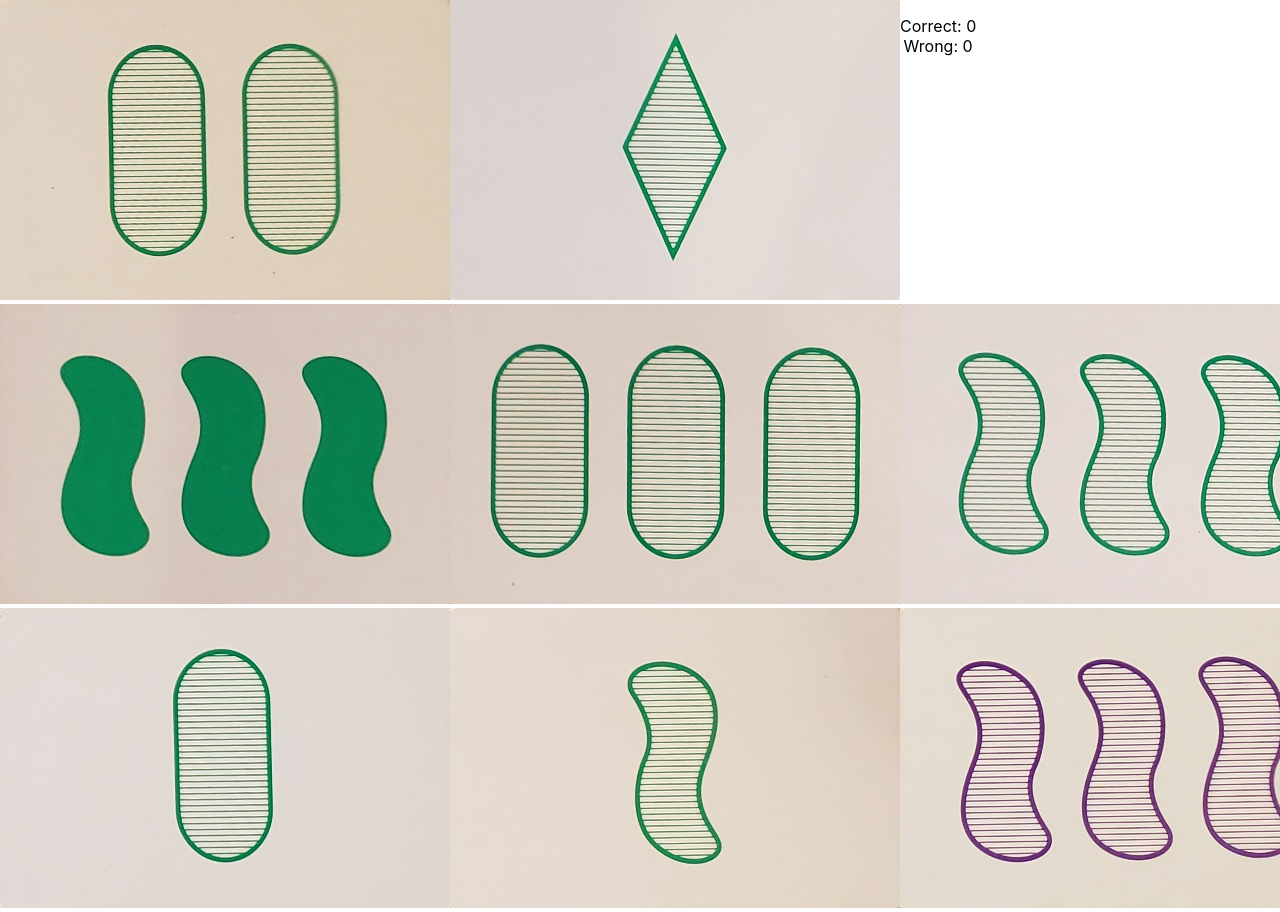
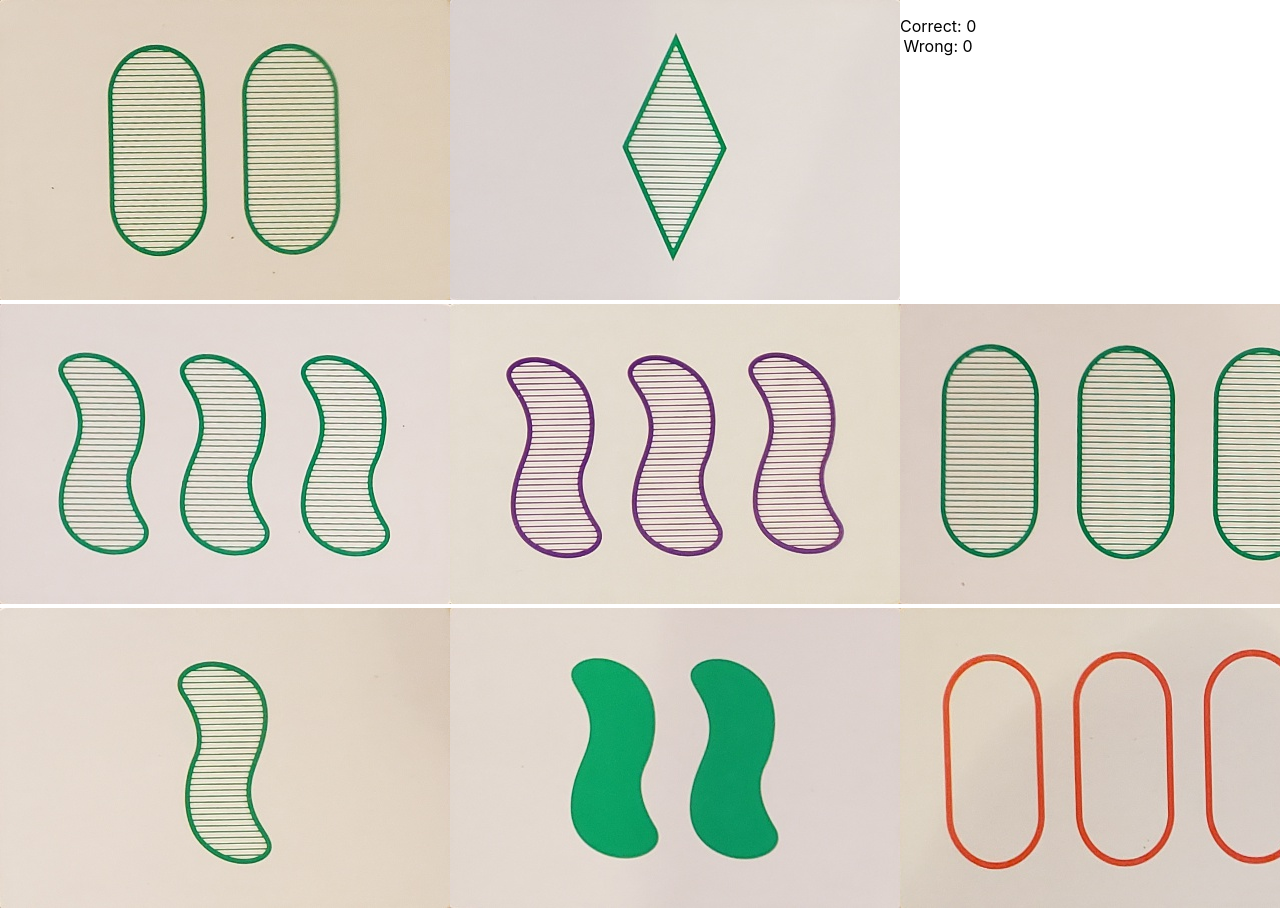
Before and after one commit to lilleswing/set-trainer, a React (Create React App) app: page / in a window 1280 px wide. Shown: the top 912 px of the page. Built offline with nearby package versions, Linux system fonts and the light colour scheme.

Commit message:
More variability via random cards

```diff
--- a/src/App.js
+++ b/src/App.js
@@ -223,8 +223,11 @@ function App() {
                                onClick={updateRight}
                                key={Math.random() + "correctAnswer"}/>;
         let closeCards = getCloseAnswers(answer);
+        closeCards = closeCards.concat([randomCard(), randomCard(), randomCard()]);
+        closeCards = shuffle(closeCards)
+        closeCards = closeCards.slice(0,5);
 
-        let retval = closeCards.concat([answerCard, randomCard()]);
+        let retval = closeCards.concat([answerCard]);
         return shuffle(retval)
     }
 
--- a/src/Card.js
+++ b/src/Card.js
@@ -3,7 +3,7 @@ import React from 'react';
 function Card(props) {
     return (
         <div>
-            <img src={props.img} onClick={props.onClick}/>
+            <img alt="" src={props.img} onClick={props.onClick}/>
         </div>
     )
 }
```
Also changed, not shown: 6 other files (tests, documents, lock files or other folders).
